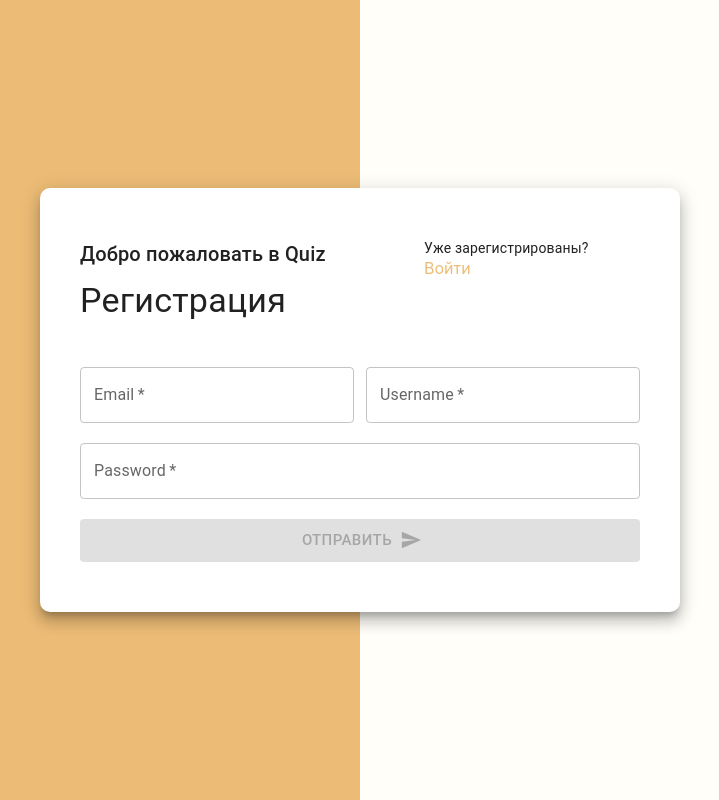
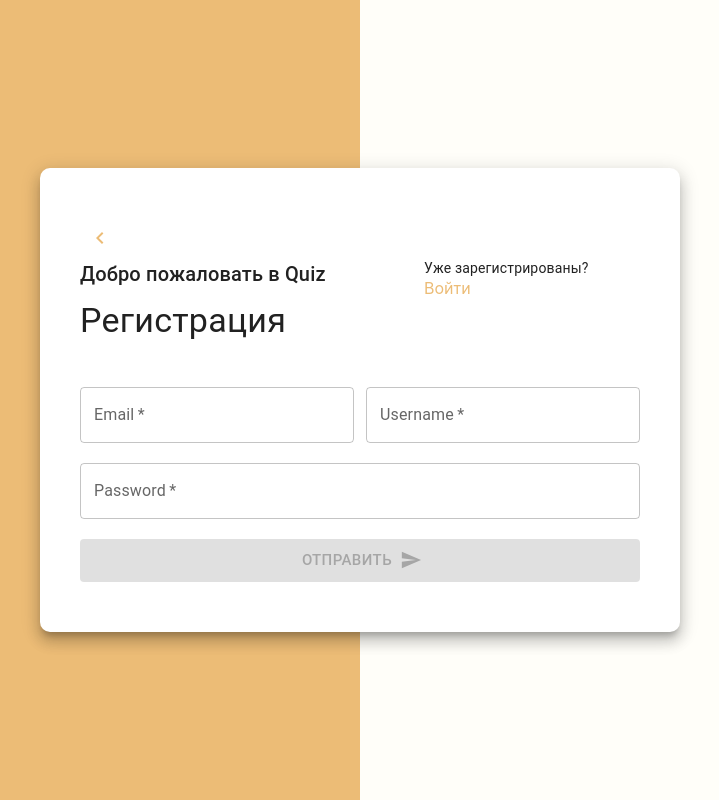
Before and after one commit to Mayamee/react-quiz, a React (Create React App) app: page /auth in a window 1280 px wide. Shown: the whole page, without its empty margins (280-999 px from the left). Built offline with nearby package versions, Linux system fonts and the light colour scheme.

Commit message:
back button

```diff
--- a/src/containers/Auth/Auth.jsx
+++ b/src/containers/Auth/Auth.jsx
@@ -15,15 +15,22 @@ import ThreeLinesLoader from "../../components/UI/ThreeLinesLoader/ThreeLinesLoa
 import FixedFullPage from "../../components/UI/styled/FixedFullPage/FixedFullPage";
 import FixedFullPageBody from "../../components/UI/styled/FixedFullPage/FixedFullPageBody";
 import FixedFullPageBackground from "../../components/UI/styled/FixedFullPage/FixedFullPageBackground";
-import { Paper, TextField, Typography, useTheme } from "@mui/material";
+import {
+  IconButton,
+  Paper,
+  TextField,
+  Typography,
+  useTheme,
+} from "@mui/material";
 import {
   FormBody,
   FormBox,
 } from "../../components/UI/styled/FormElements/FormBody";
-import { Send } from "@mui/icons-material";
+import { ChevronLeft, Send } from "@mui/icons-material";
 import debounce from "../../helpers/debounce";
 import { PrimaryButton } from "../../components/UI/styled/Button/PrimaryButton";
 import { validate } from "../../validation/validate";
+import { Link } from "react-router-dom";
 
 const initFormControls = () => ({
   email: { value: "", isValid: false, touched: false },
@@ -104,7 +111,6 @@ const Auth = ({ login, register, msg }) => {
     }
   }, 1000);
   return (
-    <>
     <FixedFullPage bgColor="#fff" id="app-auth-wrapper">
       <FixedFullPageBackground
         sx={{
@@ -143,6 +149,13 @@ const Auth = ({ login, register, msg }) => {
               width: 560,
             }}
           >
+            <Box>
+              <Link to="/">
+                <IconButton color="primary">
+                  <ChevronLeft />
+                </IconButton>
+              </Link>
+            </Box>
             <Box
               id="app-auth-title"
               sx={{
@@ -274,17 +287,6 @@ const Auth = ({ login, register, msg }) => {
         </Paper>
       </FixedFullPageBody>
     </FixedFullPage>
-      <PageContainer
-        sx={{
-          display: "flex",
-          justifyContent: "center",
-          alignItems: "center",
-          backgroundColor: "#fff",
-        }}
-      >
-        <ThreeLinesLoader />
-      </PageContainer>
-    </>
   );
 };
 
--- a/src/hoc/Layout/Layout.jsx
+++ b/src/hoc/Layout/Layout.jsx
@@ -40,10 +40,7 @@ import AppWrapper from "../../components/UI/styled/AppWrapper/AppWrapper";
 import Drawer from "../../components/UI/styled/Drawer/Drawer";
 import DrawerHeader from "../../components/UI/styled/Drawer/DrawerHeader";
 import Footer from "../../components/UI/styled/Footer/Footer";
-import {
-  makeLinkToDrawer,
-  removeLinksFromDrawer,
-} from "../../helpers/makeLinksToDrawer";
+import { makeLinkToDrawer } from "../../helpers/makeLinksToDrawer";
 
 const drawerWidth = 220;
 
@@ -57,22 +54,14 @@ const Layout = ({ isAuth, user, children }) => {
   const handleDrawerClose = () => setDrawerOpen(false);
   const theme = useTheme();
   let links = [
-    makeLinkToDrawer("/my", "Мои тесты", <Radar />),
     makeLinkToDrawer("/", "Список тестов", <Quiz />),
     makeLinkToDrawer("/create", "Создать", <AddCircleOutline />),
-    makeLinkToDrawer("/logout", "Выйти", <Logout />),
-    makeLinkToDrawer("/auth", "Авторизация", <Login />),
   ];
   useEffect(() => {
     const link = links.find((link) => link.to === location.pathname);
     setTitle(link ? link.label : "");
   }, [location.pathname]);
   const renderLinks = (links) => {
-    if (isAuth) {
-      links = removeLinksFromDrawer(["/auth"], links);
-    } else {
-      links = removeLinksFromDrawer(["/logout", "/my"], links);
-    }
     return links.map((link, index) => (
       <ListItem
         key={`${link.to}-${index}`}
```
Lines whose indentation alone changed are shown as unchanged.
